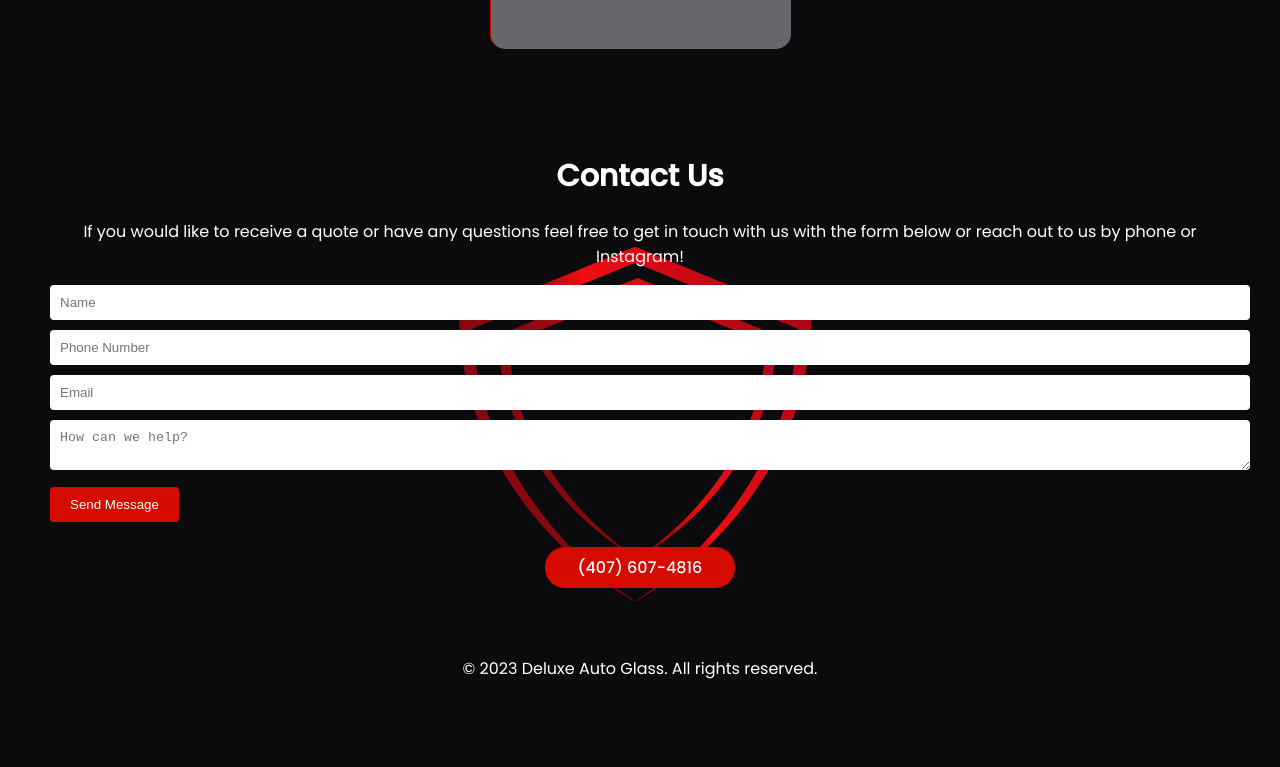
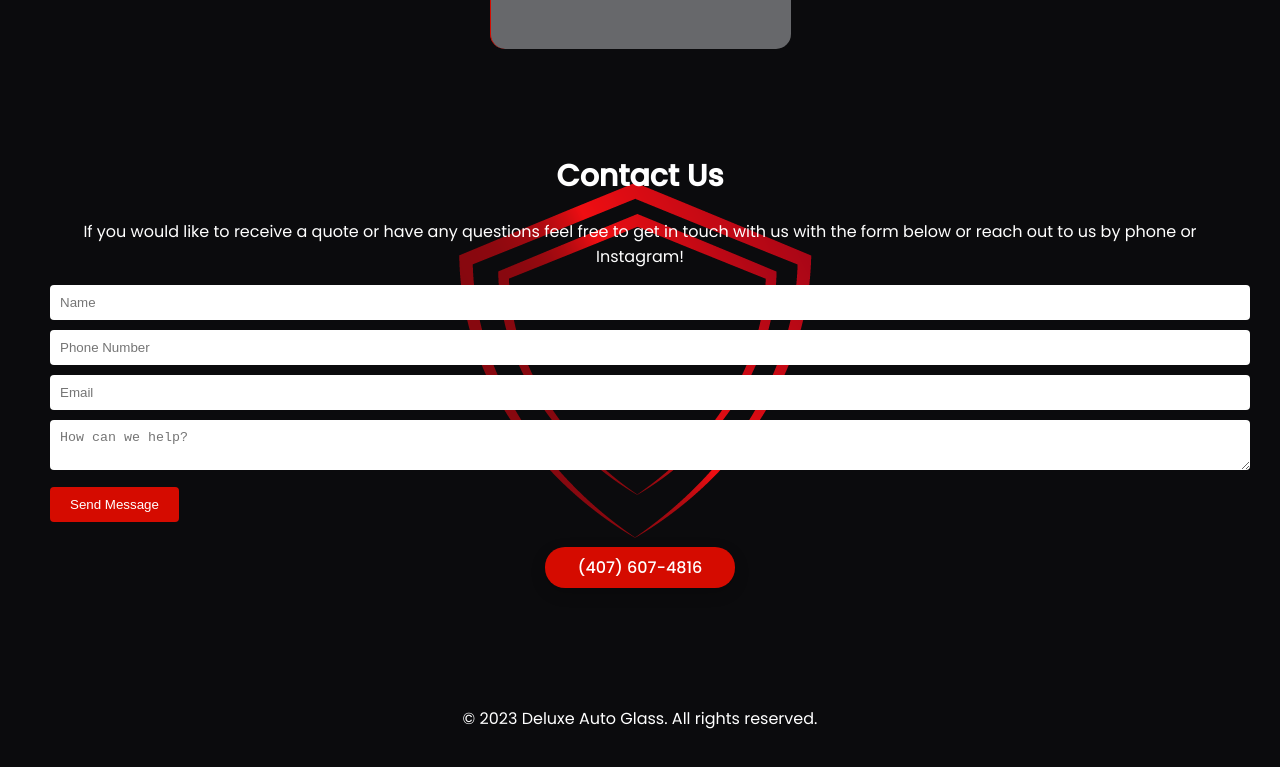
Before and after one commit to Dev-Corey/deluxeAutoGlass, a plain HTML site: page index.html in a window 1280 px wide. Shown: the part 2539-3306 px from the top of the page. Drawn offline with nearby package versions, Linux system fonts and the light colour scheme.

Commit message:
footer adjustments

```diff
--- a/assets/styles/styles.css
+++ b/assets/styles/styles.css
@@ -406,7 +406,7 @@ p {
 	box-shadow: 0 5px 15px rgba(0, 0, 0, 0.2);
 }
 
-@media (max-width: 35em) {
+/* @media (max-width: 35em) {
 	.contact {
 		height: 100vh;
 	}
@@ -422,10 +422,10 @@ p {
 	.contact h2 {
 		margin-bottom: 0;
 	}
-}
+} */
 
 /* Footer Styles */
-.footer {
+footer {
 	margin-top: 2rem;
 	color: var(--text-color);
 	text-align: center;
--- a/index.html
+++ b/index.html
@@ -164,12 +164,12 @@
 					<button type="submit" class="submit-btn">Send Message</button>
 				</form>
 				<a class="contactPhone" href="tel://+14076074816">(407) 607-4816</a>
-				<div class="footer">
-					<p>&copy; 2023 Deluxe Auto Glass. All rights reserved.</p>
-				</div>
 			</div>
 		</section>
 
+		<footer>
+			<p>&copy; 2023 Deluxe Auto Glass. All rights reserved.</p>
+		</footer>
 		<!-- Email.Js Script -->
 		<script src="https://cdn.jsdelivr.net/npm/@emailjs/browser@3/dist/email.min.js"></script>
 		<!-- jQuery Script -->
```
